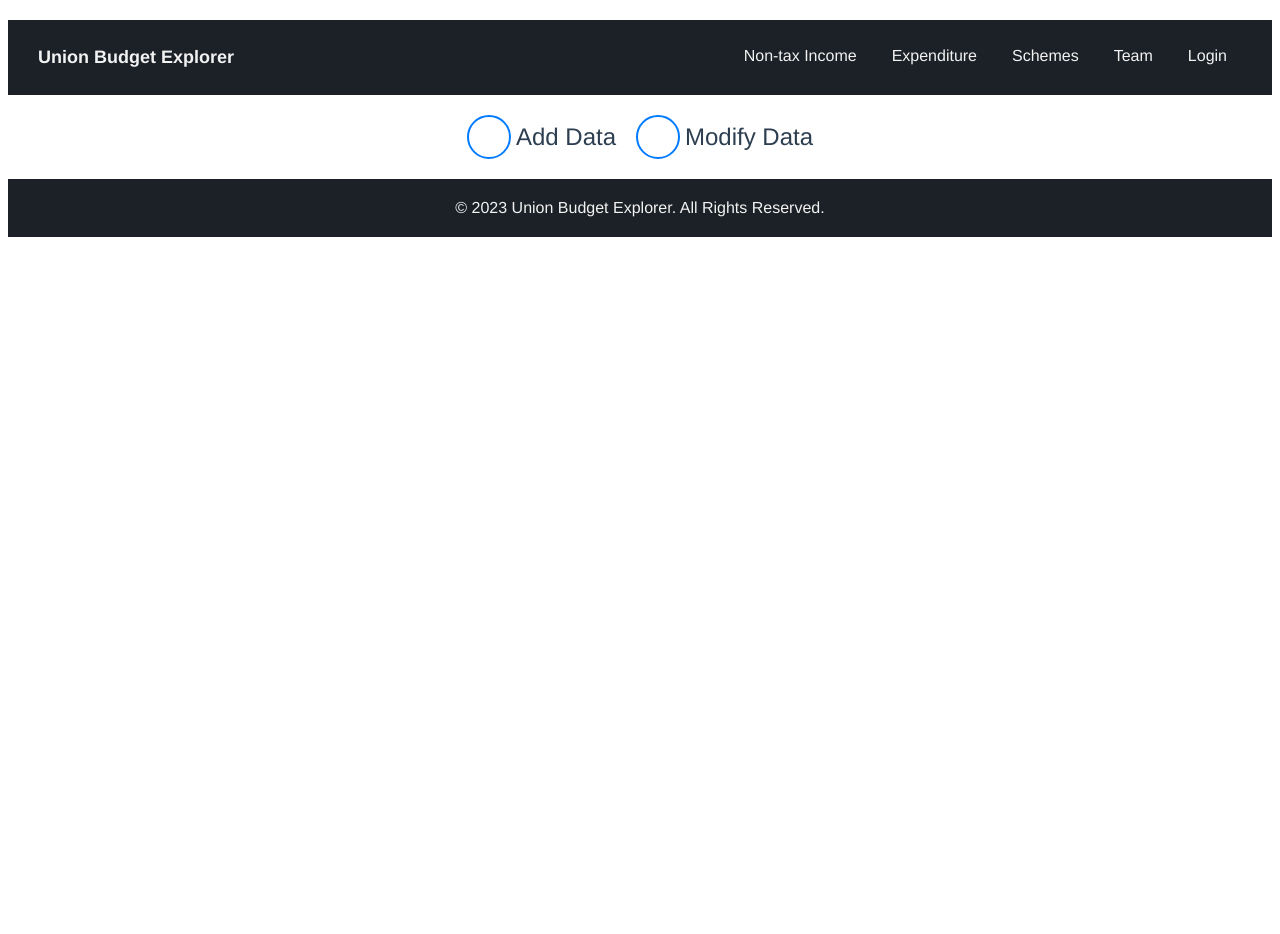
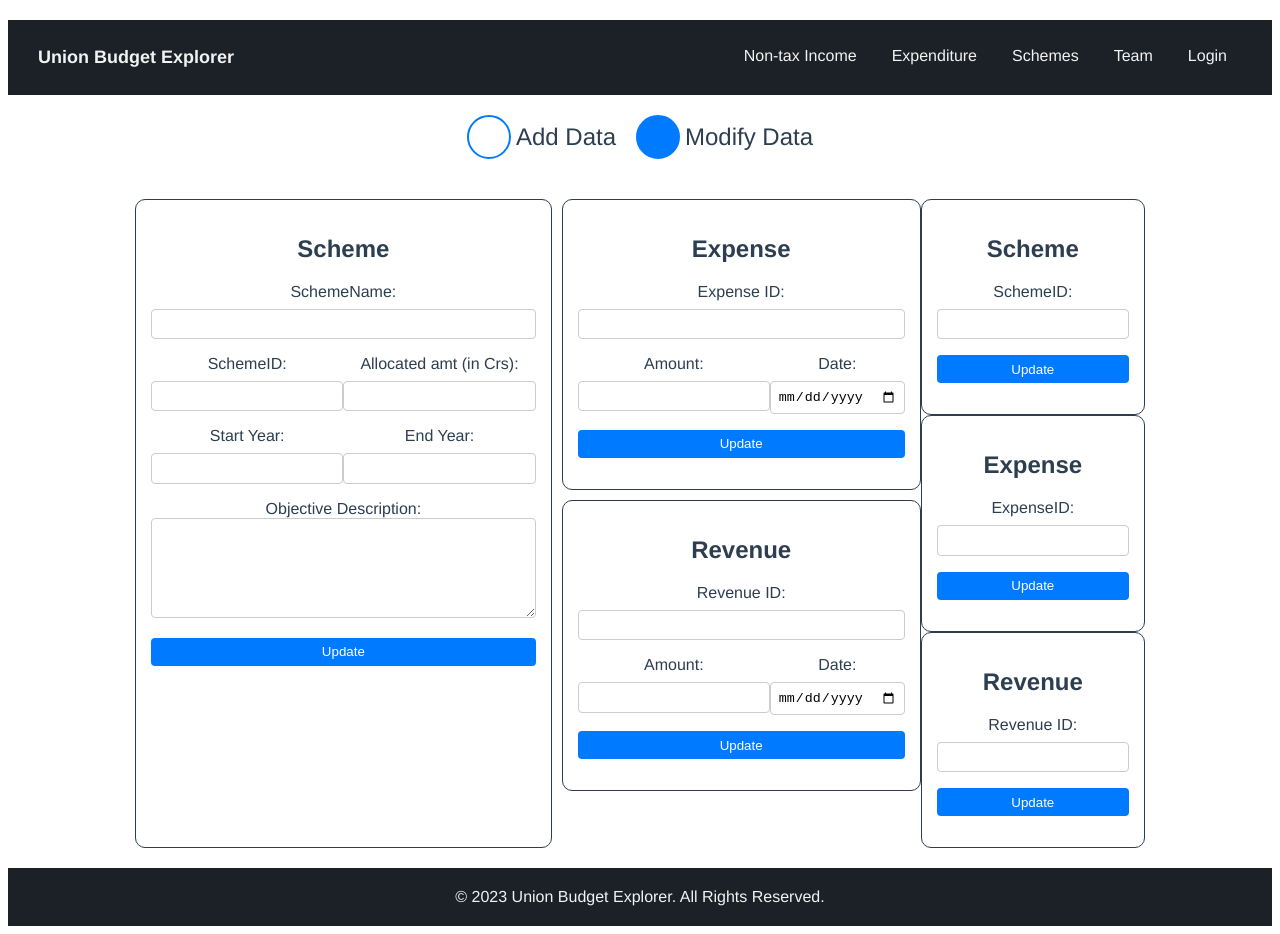
Before and after one commit to Hariprasath8064/Union-Budget-Explorer, a Vue app in the folder Frontend/: page /Admin in a window 1280 px wide. Before the commit the page ends 800 px from the top, so only its background shows below. Built offline with nearby package versions, Linux system fonts and the light colour scheme.

Commit message:
v2.5 dashboard for the update and delete

```diff
--- a/Frontend/src/components/Admin/Admin.vue
+++ b/Frontend/src/components/Admin/Admin.vue
@@ -27,7 +27,7 @@ export default {
   },
   data() {
     return {
-      selectedOption: 'add',
+      selectedOption: 'Update',
     };
   },
 };
--- /dev/null
+++ b/Frontend/src/components/Admin/Delete/DExpense.vue
@@ -0,0 +1,96 @@
+<template>
+  <div class="main-body">
+    <div class="title">
+      <h2>Expense</h2>
+    </div>
+    <div class="form-container">
+      <form @submit.prevent="submitForm">
+        <div class="form-group">
+          <label for="ExpenseID">ExpenseID:</label>
+          <input type="text" id="ExpenseID" v-model="formData.Expense_id" required />
+        </div>
+        <div class="form-group">
+          <button type="submit">Update</button>
+        </div>
+      </form>
+    </div>
+  </div>
+</template>
+
+<script>
+import axios from 'axios';
+export default {
+  data() {
+    return {
+      formData: {
+        Expense_id: '',
+      },
+    };
+  },
+  methods: {
+    async submitForm() {
+      this.formData.Expense_id = parseInt(this.formData.Expense_id, 10);
+      console.log('Form submitted with data:', this.formData);
+      try {
+        const response = await axios.post('http://localhost:5000/admin/admin/deleteexpense/:Expense_id', this.formData)
+
+        console.log('API response:', response.status, response.statusText, response.data);
+
+      } catch (error) {
+        console.error('Error submitting form:', error);
+      }
+    },
+  },
+};
+</script>
+
+<style scoped>
+
+.main-body{
+  border-radius: 10px;
+  border: 1px solid #2c3e50;
+  padding: 15px;
+  max-width: 400px;
+}
+.form-container {
+  max-width: 400px;
+}
+
+.column-group {
+  display: flex;
+  flex-direction: row;
+  justify-content: space-between;
+}
+
+.form-group {
+  display: flex;
+  flex-direction: column;
+  margin-bottom: 1em;
+}
+
+label {
+  margin-bottom: 0.5em;
+}
+
+input,
+textarea {
+  width: 100%;
+  padding: 0.5em;
+  box-sizing: border-box;
+  border: 1px solid #ccc;
+  border-radius: 4px;
+}
+
+textarea {
+  height: 100px;
+}
+
+button {
+  padding: 0.5em 1em;
+  background-color: #007BFF;
+  color: #fff;
+  border: none;
+  border-radius: 4px;
+  cursor: pointer;
+}
+</style>
--- /dev/null
+++ b/Frontend/src/components/Admin/Delete/DRevenue.vue
@@ -0,0 +1,96 @@
+<template>
+  <div class="main-body">
+    <div class="title">
+      <h2>Revenue</h2>
+    </div>
+    <div class="form-container">
+      <form @submit.prevent="submitForm">
+        <div class="form-group">
+          <label for="RevenueID">Revenue ID:</label>
+          <input type="text" id="RevenueID" v-model="formData.REvenue_id" required />
+        </div>
+        <div class="form-group">
+          <button type="submit">Update</button>
+        </div>
+      </form>
+    </div>
+  </div>
+</template>
+
+<script>
+import axios from 'axios';
+export default {
+  data() {
+    return {
+      formData: {
+        Revenue_id: '',
+      },
+    };
+  },
+  methods: {
+    async submitForm() {
+      this.formData.Revenue_id = parseInt(this.formData.Revenue_id, 10);
+      console.log('Form submitted with data:', this.formData);
+      try {
+        const response = await axios.post('http://localhost:5000/admin/admin/deleterevenue/:Revenue_id', this.formData)
+
+        console.log('API response:', response.status, response.statusText, response.data);
+
+      } catch (error) {
+        console.error('Error submitting form:', error);
+      }
+    },
+  },
+};
+</script>
+
+<style scoped>
+
+.main-body{
+  border-radius: 10px;
+  border: 1px solid #2c3e50;
+  padding: 15px;
+  max-width: 400px;
+}
+.form-container {
+  max-width: 400px;
+}
+
+.column-group {
+  display: flex;
+  flex-direction: row;
+  justify-content: space-between;
+}
+
+.form-group {
+  display: flex;
+  flex-direction: column;
+  margin-bottom: 1em;
+}
+
+label {
+  margin-bottom: 0.5em;
+}
+
+input,
+textarea {
+  width: 100%;
+  padding: 0.5em;
+  box-sizing: border-box;
+  border: 1px solid #ccc;
+  border-radius: 4px;
+}
+
+textarea {
+  height: 100px;
+}
+
+button {
+  padding: 0.5em 1em;
+  background-color: #007BFF;
+  color: #fff;
+  border: none;
+  border-radius: 4px;
+  cursor: pointer;
+}
+</style>
--- a/Frontend/src/components/Admin/Delete/Delete.vue
+++ b/Frontend/src/components/Admin/Delete/Delete.vue
@@ -1,12 +1,18 @@
 <template>
   <Scheme />
+  <Expense />
+  <Revenue />
 </template>
 
 <script>
-import Scheme from '@/'
+import Scheme from '@/components/Admin/Delete/DScheme.vue'
+import Expense from '@/components/Admin/Delete/DExpense.vue'
+import Revenue from '@/components/Admin/Delete/DRevenue.vue'
   export default {
     components: {
-      Scheme
+      Scheme,
+      Expense,
+      Revenue
     }
   }
 </script>
--- a/Frontend/src/components/Admin/Updatez/Update.vue
+++ b/Frontend/src/components/Admin/Updatez/Update.vue
@@ -4,6 +4,9 @@
     <div class="panel-body">
       <Expense style="margin-bottom: 10px;" />
       <Revenue />
+    </div>
+    <div class="panel-body">
+      <Delete />
     </div>
   </div>
 </template>
@@ -12,12 +15,14 @@
 import Scheme from '@/components/Admin/Updatez/Scheme.vue';
 import Expense from '@/components/Admin/Updatez/Expense.vue';
 import Revenue from '@/components/Admin/Updatez/Revenue.vue';
+import Delete from '@/components/Admin/Delete/Delete.vue'
 
 export default {
   components: {
     Scheme,
     Expense,
-    Revenue
+    Revenue,
+    Delete
   },
 };
 </script>
@@ -28,7 +33,7 @@ export default {
   flex-direction: row;
   justify-content: space-between;
   align-items: stretch;
-  max-width: 750px;
+  max-width: 1100px;
   margin: 20px;
 }
 .panel-body {
```
Also changed, not shown: Frontend/src/components/Admin/Delete/DScheme.vue (renamed from Frontend/src/components/Admin/Delete/Scheme.vue).
